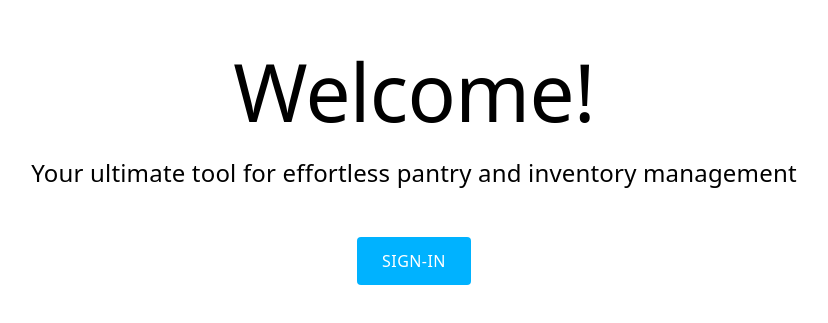
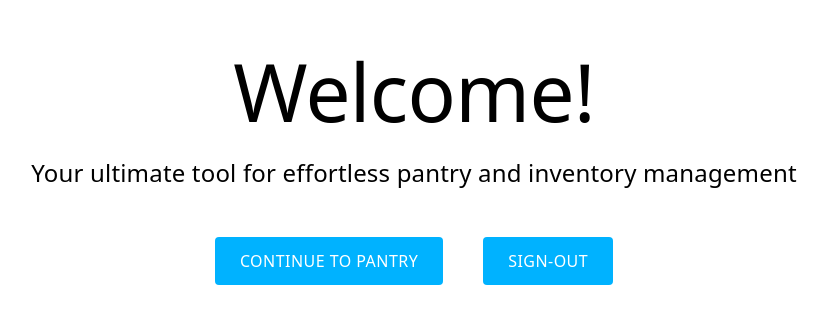
Before and after one commit to GauravKano/Pantry-Manager, a Next.js app: page / in a window 1280 px wide. Shown: the part 221-544 px from the top of the page, without its empty margins (226-1054 px from the left). Built offline with nearby package versions, Linux system fonts and the light colour scheme; no server answers; sample sign-in values are in the browser's storage.

Commit message:
Add Login and Auth

```diff
--- a/app/page.js
+++ b/app/page.js
@@ -1,8 +1,44 @@
 "use client";
 import { Box, Typography, Button } from "@mui/material";
 import Link from "next/link";
+import { provider, auth } from "@/firebase";
+import { onAuthStateChanged, signInWithPopup, signOut } from "firebase/auth";
+import { useEffect, useState } from "react";
+import { useRouter } from "next/navigation";
 
 export default function landingPage() {
+  const [user, setUser] = useState(null);
+  const router = useRouter();
+
+  useEffect(() => {
+    const unsubscribe = onAuthStateChanged(auth, (user) => {
+      if (user) {
+        setUser(user);
+      } else {
+        setUser(null);
+      }
+    });
+
+    return () => unsubscribe();
+  }, []);
+
+  const userSignIn = async () => {
+    try {
+      const result = await signInWithPopup(auth, provider);
+      console.log(result);
+    } catch {
+      console.error("There was an Error with Sign-In");
+    }
+  };
+
+  const userSignOut = async () => {
+    try {
+      await signOut(auth);
+    } catch {
+      console.error("There was an Error with Sign-Out");
+    }
+  };
+
   return (
     <Box
       width="100vw"
@@ -36,8 +72,41 @@ export default function landingPage() {
           Your ultimate tool for effortless pantry and inventory management
         </Typography>
 
-        <Link href="/main">
+        {user ? (
+          <Box display="flex" gap="40px">
+            <Link href="/main">
+              <Button
+                sx={{
+                  fontSize: "16px",
+                  color: "#FFF",
+                  bgcolor: "#00B2FF",
+                  p: "10px 25px",
+                  "&:hover": {
+                    bgcolor: "#0075FF",
+                  },
+                }}
+              >
+                Continue to Pantry
+              </Button>
+            </Link>
+            <Button
+              onClick={userSignOut}
+              sx={{
+                fontSize: "16px",
+                color: "#FFF",
+                bgcolor: "#00B2FF",
+                p: "10px 25px",
+                "&:hover": {
+                  bgcolor: "#0075FF",
+                },
+              }}
+            >
+              Sign-out
+            </Button>
+          </Box>
+        ) : (
           <Button
+            onClick={userSignIn}
             sx={{
               fontSize: "16px",
               color: "#FFF",
@@ -50,7 +119,7 @@ export default function landingPage() {
           >
             Sign-in
           </Button>
-        </Link>
+        )}
       </Box>
     </Box>
   );
--- a/firebase.js
+++ b/firebase.js
@@ -1,6 +1,7 @@
 // Import the functions you need from the SDKs you need
 import { initializeApp } from "firebase/app";
 import { getFirestore } from "firebase/firestore";
+import { getAuth, GoogleAuthProvider, signInWithPopup } from "firebase/auth";
 // TODO: Add SDKs for Firebase products that you want to use
 // https://firebase.google.com/docs/web/setup#available-libraries
 
@@ -19,5 +20,7 @@ const firebaseConfig = {
 // Initialize Firebase
 const app = initializeApp(firebaseConfig);
 const firestore = getFirestore(app);
+const auth = getAuth(app);
+const provider = new GoogleAuthProvider();
 
-export { firestore };
+export { firestore, auth, provider };
```
Also changed, not shown: app/main/page.js (+11 -15 lines), app/withAuth.js (added, +45 -0 lines).
